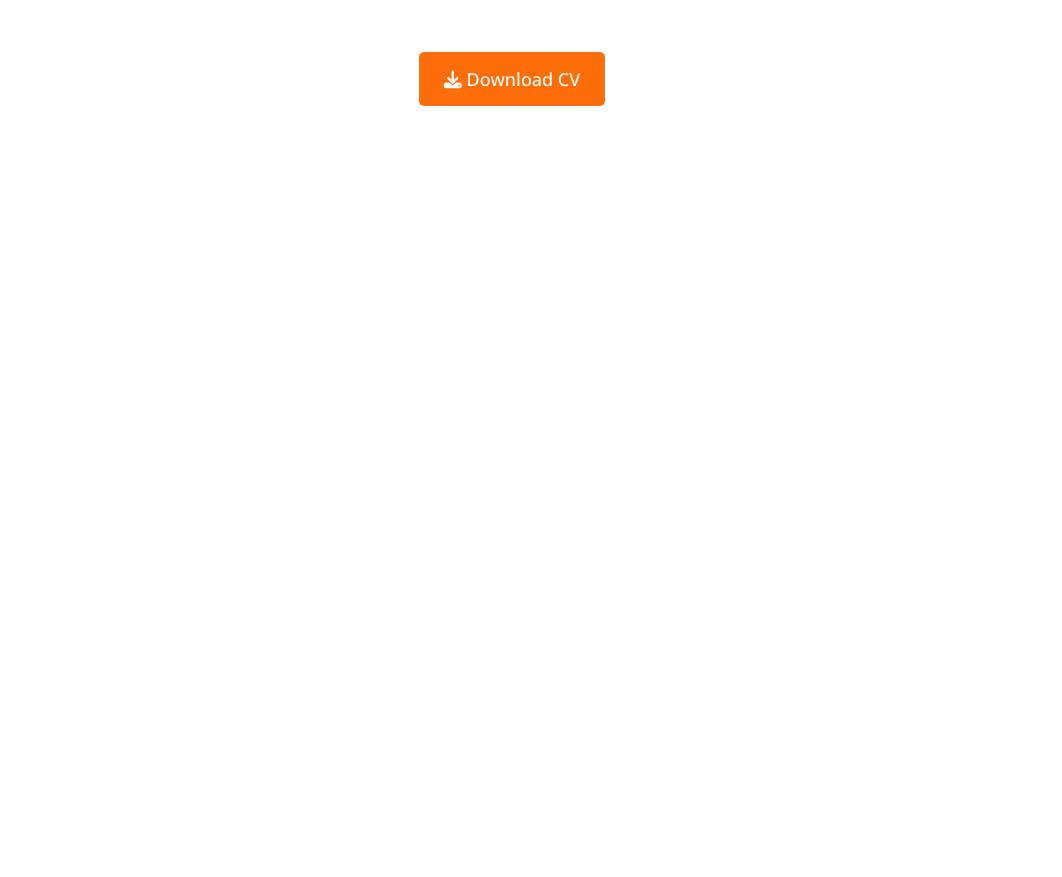
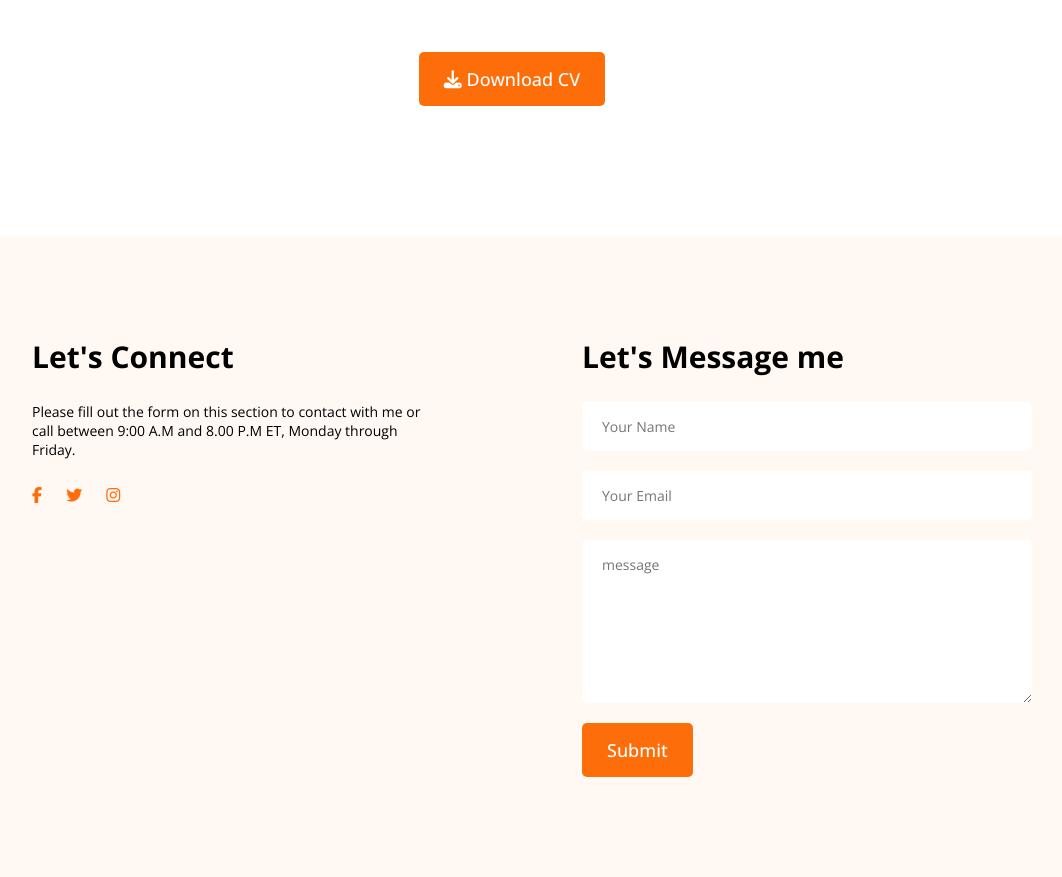
Before and after one commit to Aslam168/first_portfolio, a plain HTML site: page index.html in a window 1280 px wide. Shown: the part 2915-3792 px from the top of the page, without its empty margins (128-1190 px from the left). Before the commit the page ends 3151 px from the top, so only its background shows below. Drawn offline with nearby package versions, Linux system fonts and the light colour scheme.

Commit message:
added footer section

```diff
--- a/index.html
+++ b/index.html
@@ -270,6 +270,34 @@
 
     <footer>
 
+        <section class="container">
+
+             <div class="footer-container">
+                  <div class="footer-content">
+                       <h1>Let's Connect</h1>
+                       <p>Please fill out the form on this section to contact with   me or call between
+                        9:00 A.M and 8.00 P.M ET, Monday through Friday.</p>
+
+                        <div class="footer-icons">
+                            <i class="fa-brands fa-facebook-f"></i>
+                            <i class="fa-brands fa-twitter"></i>
+                            <i class="fa-brands fa-instagram"></i>
+                        </div>
+                  </div>
+
+                  <div class="footer-form">
+                    <h1 style="font-size: 30px; margin-bottom: 25px;">Let's Message me</h1>
+                        <form action="">
+                             <input type="text" name="" id="" placeholder="Your Name">
+                             <input type="email" name="" placeholder="Your Email" id="">
+                             <textarea placeholder="message" cols="30" rows="7"></textarea>
+                             <input class="btn-primary" type="submit" value="Submit">
+                        </form>
+                  </div>
+             </div>
+
+        </section>
+
     </footer>
 
 
--- a/style/style.css
+++ b/style/style.css
@@ -238,4 +238,51 @@ button.resume-btn {
     margin: auto;
     margin-top: 30px;
     margin-bottom: 130px;
+    cursor: pointer;
 }
+
+
+/* footer related styles */
+
+footer {
+    background-color: #fff8f3;
+}
+
+.footer-form form input[type="text"], form input[type="email"], form textarea {
+    padding: 15px 20px;
+    font-size: 14px;
+    display: block;
+    width: 100%;
+    border: none;
+    margin-bottom: 20px;
+    border-radius: 5px;
+}
+
+.footer-container {
+    display: flex;
+    padding: 100px 0px;
+    gap: 140px;
+}
+
+.footer-content h1 {
+    font-size: 30px;
+    margin-bottom: 25px;
+}
+
+.footer-content p {
+    font-size: 14px;
+    margin-bottom: 25px;
+}
+
+.footer-icons i {
+    margin-right: 20px;
+    color: #fd6e0a;
+}
+
+.footer-content {
+    width: 50%;
+}
+
+.footer-form {
+    width: 50%;
+}
```
